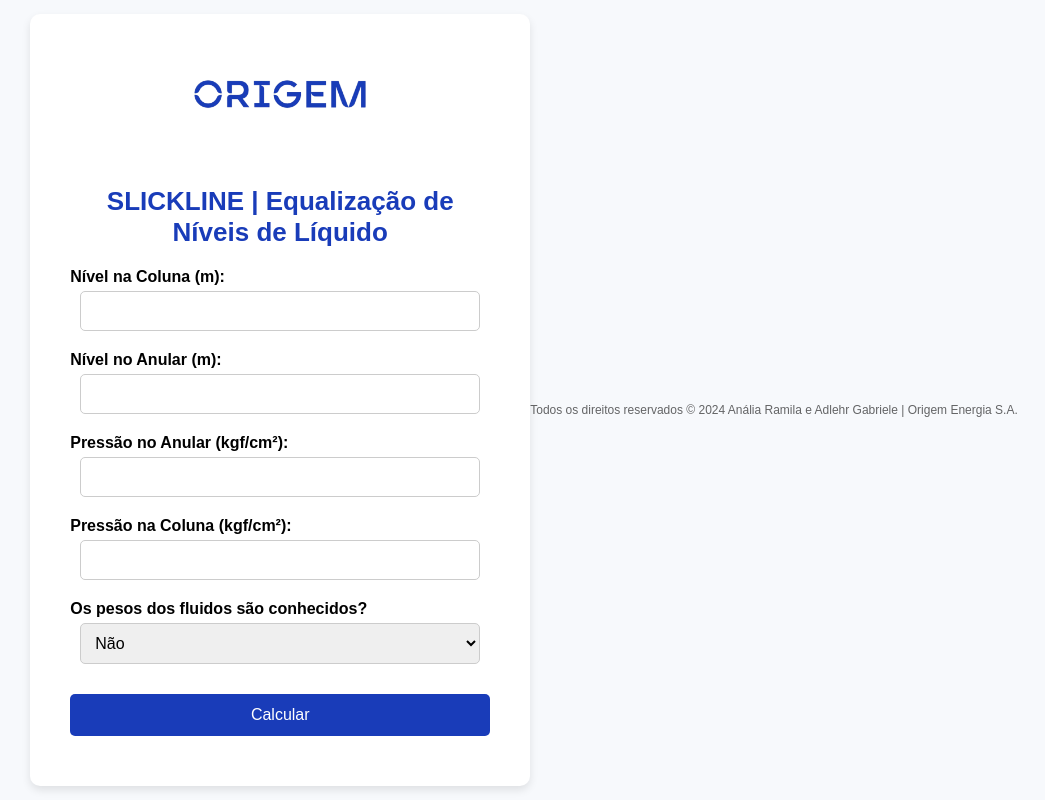
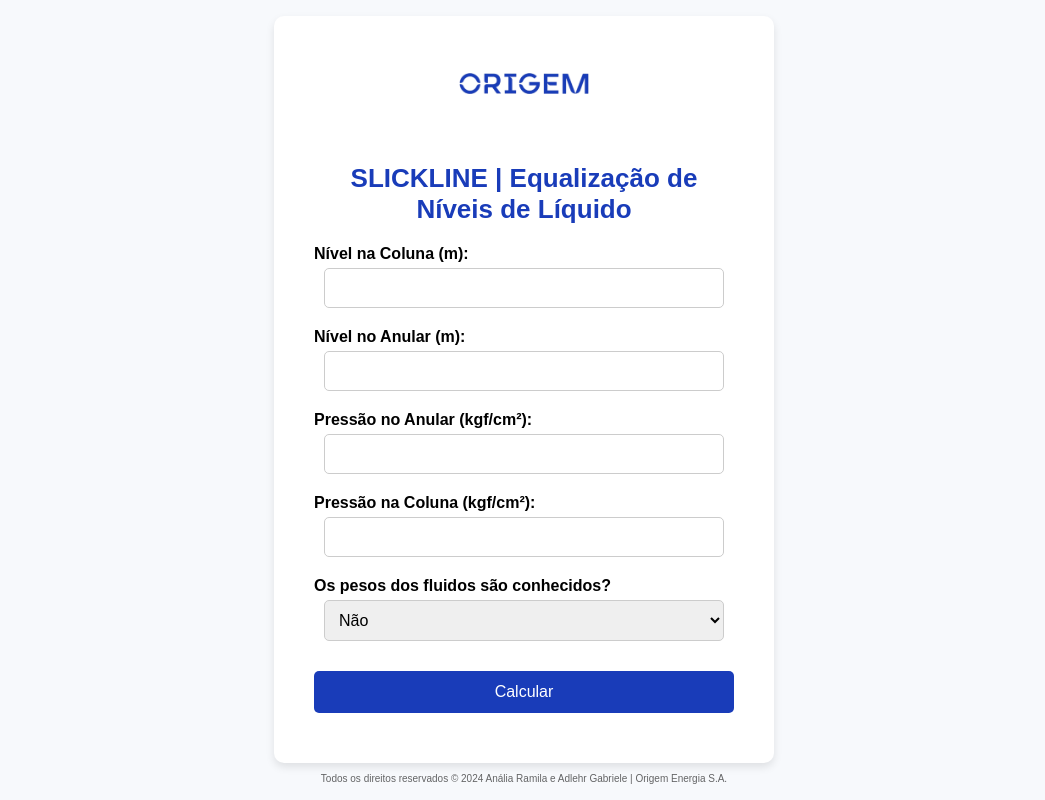
Before and after one commit to origemenergia/slickline, a plain HTML site: page index.html in a window 1280 px wide. Shown: the whole page, without its empty margins (116-1161 px from the left). Drawn offline with Linux system fonts and the light colour scheme.

Commit message:
favicon e direitos

```diff
--- a/index.html
+++ b/index.html
@@ -22,6 +22,7 @@
         body {
             font-family: 'Graphie', Arial, sans-serif;
             display: flex;
+            flex-direction: column;
             justify-content: center;
             align-items: center;
             min-height: 100vh;
@@ -79,7 +80,7 @@
             display: none;
         }
         .calculator .logo {
-            width: 200px; /* Aumentado para 200px */
+            width: 150px; /* Aumentado para 150px */
             margin-bottom: 20px;
         }
         .calculator .error {
@@ -94,10 +95,10 @@
             margin-top: 20px;
         }
         .footer {
-            font-size: 12px;
+            font-size: 10px; /* Fonte menor */
             color: rgba(0, 0, 0, 0.6); /* Opacidade de 60% */
             text-align: center;
-            margin-top: 20px;
+            margin-top: 10px;
         }
     </style>
 </head>
@@ -205,4 +206,4 @@
         }
     </script>
 </body>
-</html>
+</
```
